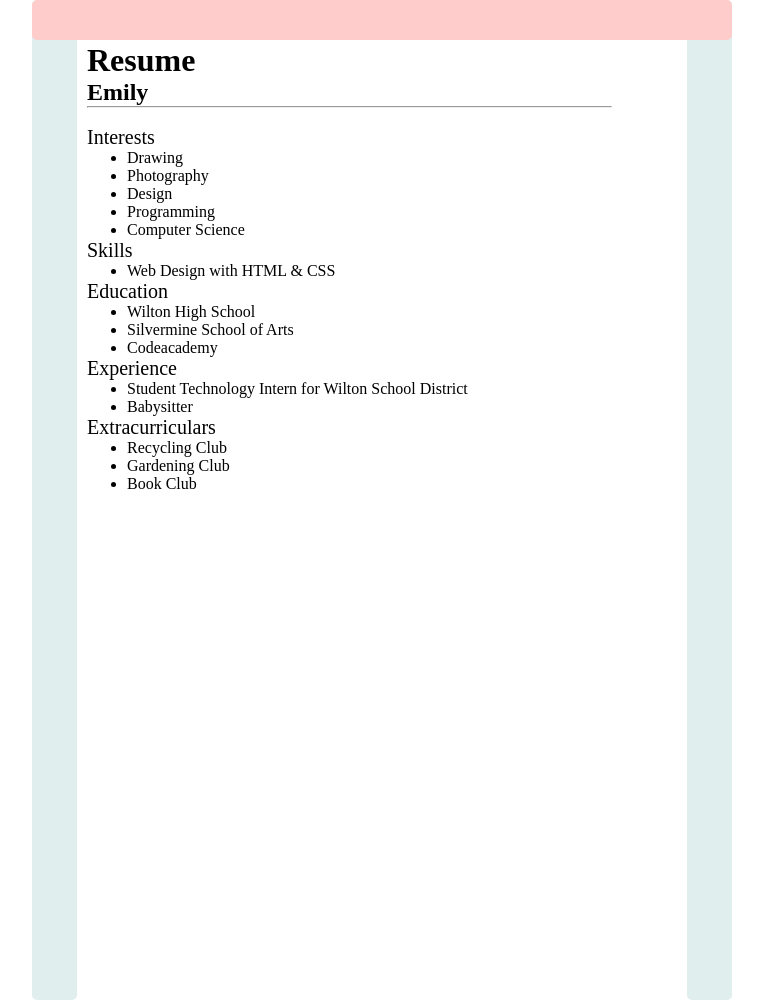
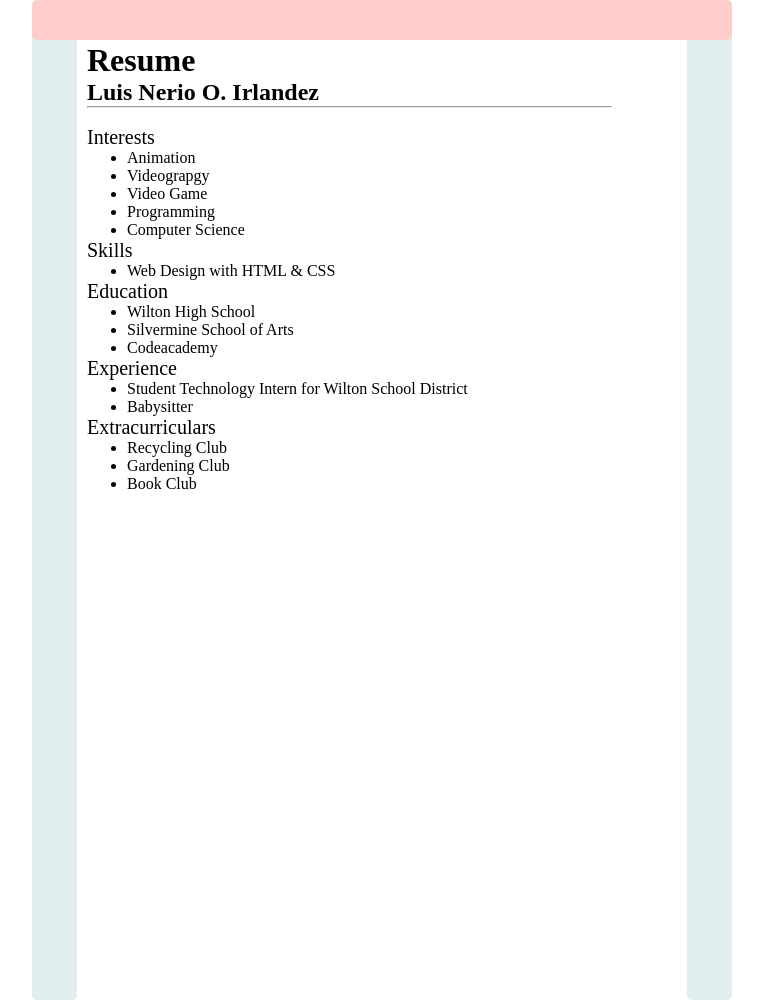
Before and after one commit to luisnerio14/IrlandezResume, a plain HTML site: page index.html in a window 1280 px wide. Shown: the top 1000 px of the page, without its empty margins (258-1021 px from the left). Drawn offline with Linux system fonts and the light colour scheme.

Commit message:
index.html

```diff
--- a/index.html
+++ b/index.html
@@ -13,14 +13,14 @@
     <div class="stuff">
       <br><br>
       <h1>Resume</h1>
-      <h2>Emily</h2>
+      <h2>Luis Nerio O. Irlandez</h2>
       <hr />
       <br>
       <p class="head">Interests</p>
       <ul>
-        <li>Drawing</li>
-        <li>Photography</li>
-        <li>Design</li>
+        <li>Animation</li>
+        <li>Videograpgy</li>
+        <li>Video Game</li>
         <li>Programming</li>
         <li>Computer Science</li>
       </ul>
@@ -30,7 +30,7 @@
       </ul>
       <p class="head">Education</p>
       <ul>
-        <a href="http://www.wiltonhighschool.org/pages/Wilton_High_School">
+        <a href="http://www.ADFC.org/pages/Wilton_High_School">
           <li>Wilton High School</li>
         </a>
         <!--Link-->
```
